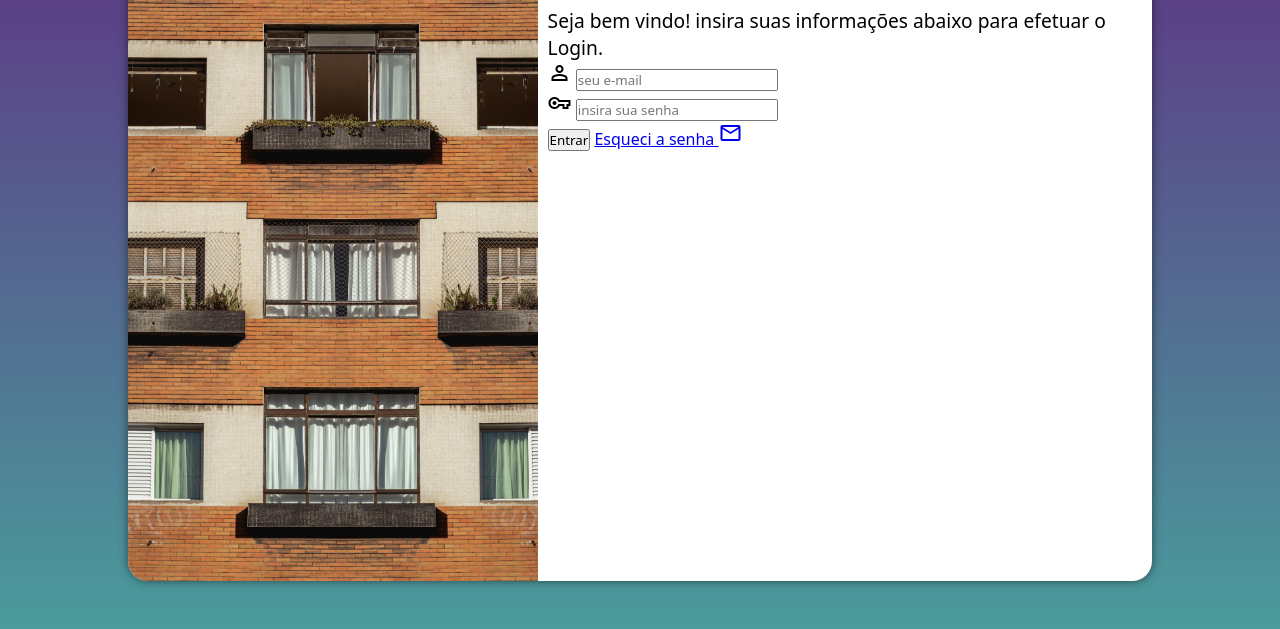
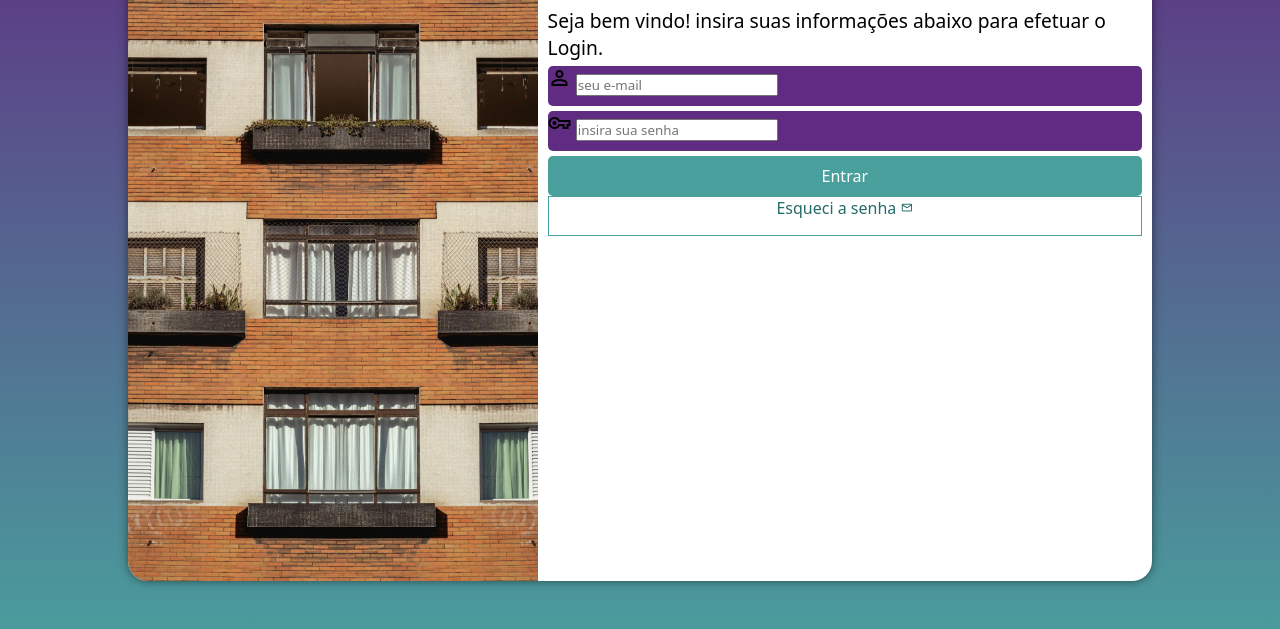
Before and after one commit to Father-tech/Projeto-Login, a plain HTML site: page index.html in a window 1280 px wide. Shown: the part 139-768 px from the top of the page. Drawn offline with nearby package versions, Linux system fonts and the light colour scheme.

Commit message:
Estilização dos formularios

```diff
--- a/estilos/style.css
+++ b/estilos/style.css
@@ -64,3 +64,50 @@
 div#formulario > p {
     font-size: .8em;
 }
+
+form > div.campo {
+    background-color: #5f2c82;
+    display: block;
+    width: 100%;
+    height: 40px;
+    border-radius: 5px;
+    margin: 5px 0px;
+}
+
+
+form > input[type=submit] {
+    display: block;
+    font-size: 1em;
+    width: 100%;
+    height: 40px;
+    background-color: #49a09d;
+    color: white;
+    border: none;
+    border-radius: 5px;
+
+    cursor: pointer;
+}
+
+form > input[type=submit]:hover {
+    background-color: rgb(19, 83, 81)
+
+}
+
+form > a.botao {
+    display: block;
+    text-align: center;
+    font-size: 1em;
+    width: 100%;
+    height: 40px;
+    border: 1px solid #49a09d;
+    text-decoration: none;
+    color: #256b69;
+}
+
+form > a.botao:hover {
+    background-color: #78fcf7;
+}
+
+form > a.botao > span {
+    font-size: .8em;
+}
--- a/index.html
+++ b/index.html
@@ -4,9 +4,9 @@
     <meta charset="UTF-8">
     <meta name="viewport" content="width=device-width, initial-scale=1.0">
     <title>Login</title>
-    <link href="https://fonts.googleapis.com/css2?family=Material+Symbols+Outlined" rel="stylesheet" />
     <link rel="stylesheet" href="estilos/style.css">
     <link rel="stylesheet" href="estilos/media-query.css">
+    <link href="https://fonts.googleapis.com/css2?family=Material+Symbols+Outlined" rel="stylesheet" />
 </head>
 <body>
     <main>
@@ -33,8 +33,10 @@
                             </label>
                                 <input type="password" name="senha" id="isenha" placeholder="insira sua senha" autocomplete="current-password" required minlength="8">
                     </div>
+
                     <input type="submit" value="Entrar">
-                    <a href="esqueci.html">
+
+                    <a href="esqueci.html" class="botao">
                         Esqueci a senha <span class="material-symbols-outlined">
                             mail
                             </span>
```
